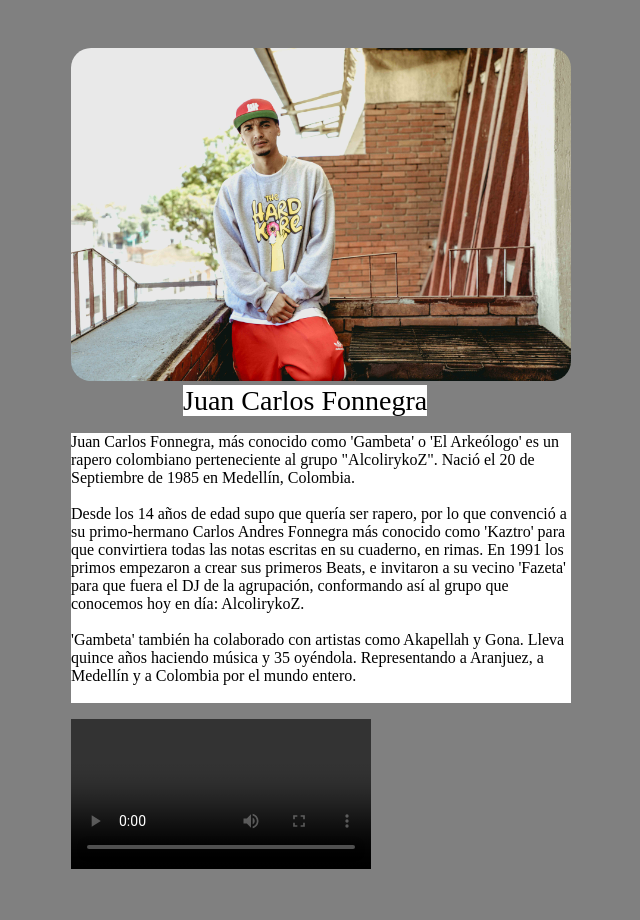
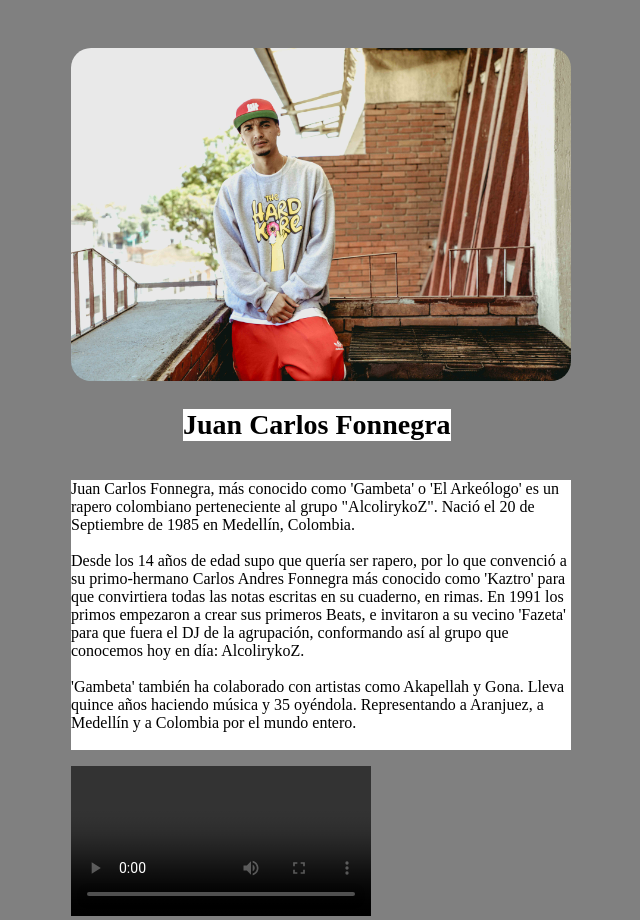
Before and after one commit to TatoNaranjo/PaginaWebMusica, a plain HTML site: page index.html in a window 1280 px wide. Shown: the whole page, without its empty margins (319-959 px from the left). Before the commit the page ends 873 px from the top, so only its background shows below. Drawn offline with Linux system fonts and the light colour scheme.

Commit message:
Pagina Web con CSS

```diff
--- a/estilo.css
+++ b/estilo.css
@@ -28,8 +28,7 @@ section {
     position: relative;
     background-color: white;
     right: -112px;
-    width: 140px;
-    height: 140px;
+  display: inline-block;
     font-size: 28px;
 
 }
--- a/index.html
+++ b/index.html
@@ -15,7 +15,7 @@
                 <img src="./Sources/imagen1.jpg" alt="GambetA-Z">
                 </div>
 
-                <div class = "titulo"><span class = "tit">Juan Carlos Fonnegra</span></div>
+                <div class = "titulo"><h1 class = "tit">Juan Carlos Fonnegra</h1></div>
 
                 <div class = "parrafo"><p class = "parr">
                 Juan Carlos Fonnegra, más conocido como 'Gambeta' o 'El Arkeólogo' es un rapero colombiano perteneciente al grupo "AlcolirykoZ". Nació el 20 de Septiembre de 1985 en Medellín, Colombia.
```
